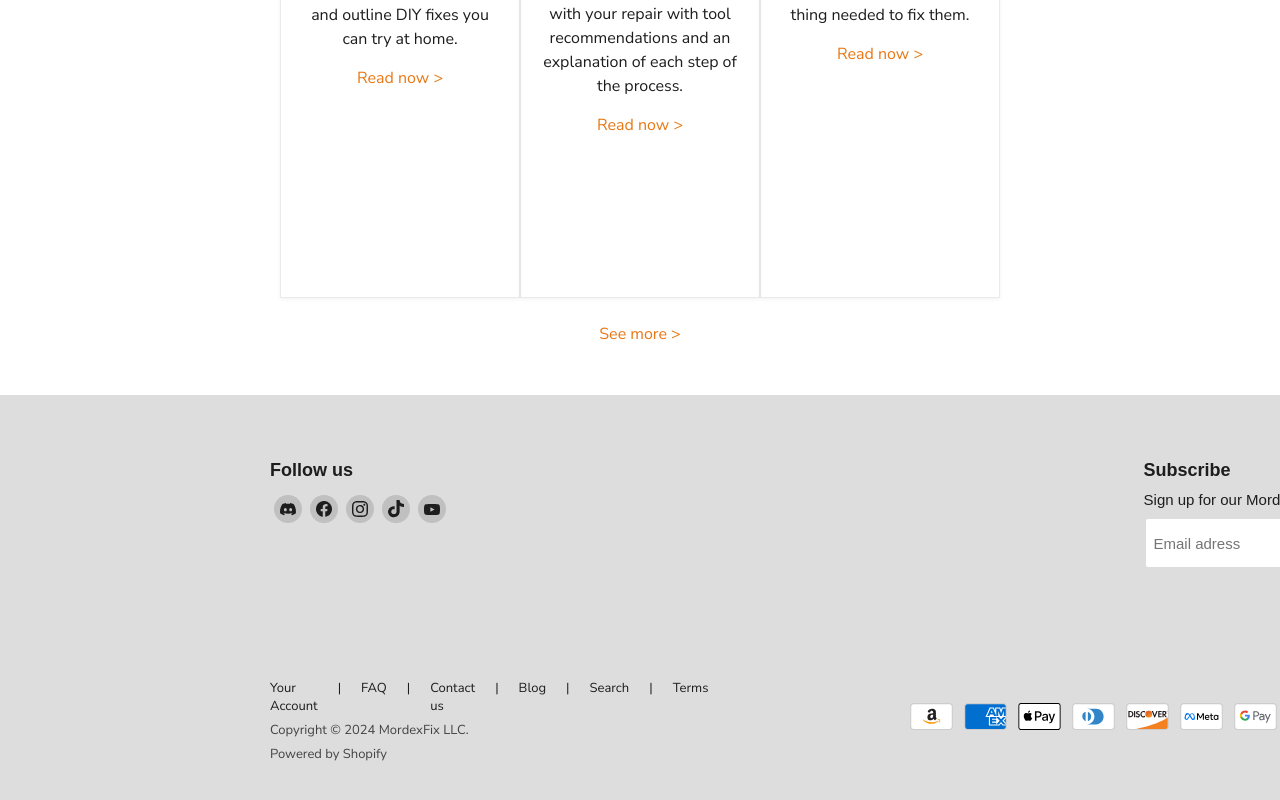
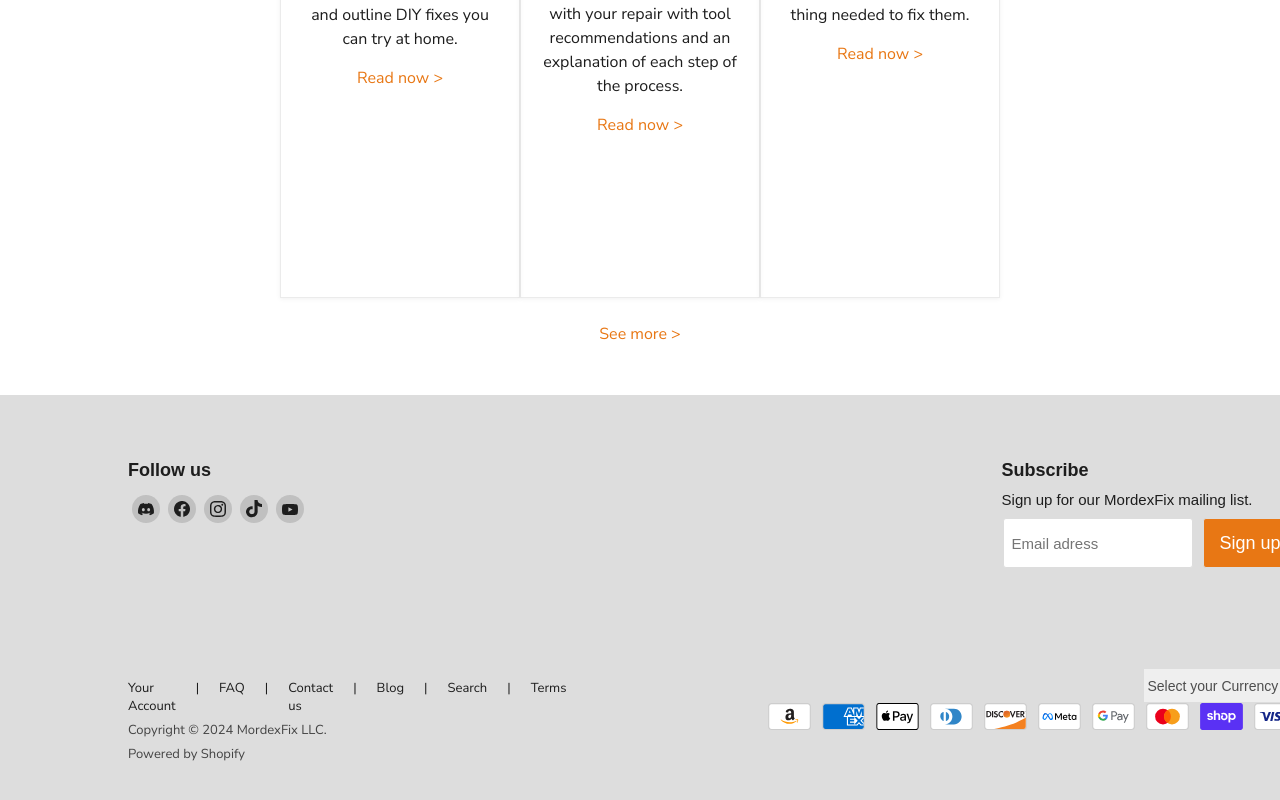
Before and after one commit to MauricioStrang/mordexfix-ecommerce, a Next.js app: page / in a window 1280 px wide. Shown: the part 1460-2260 px from the top of the page. Built offline with nearby package versions, Linux system fonts and the light colour scheme.

Commit message:
footer bugged to the right

```diff
--- a/src/components/footer/footer.module.css
+++ b/src/components/footer/footer.module.css
@@ -7,11 +7,11 @@
 
 .boxContainer{
     display: flex;
+   width: 100vw;
 }
 
 .leftBox{
-    margin-left: 270px;
-    width: 500px;
+    margin-left: 10vw;
     align-items: center;
 }
 
@@ -115,7 +115,7 @@
     gap: 9px;
 }
 
-@media (max-width: 1024px) {
+@media (max-width: 1500px) {
 
 }
 
```
